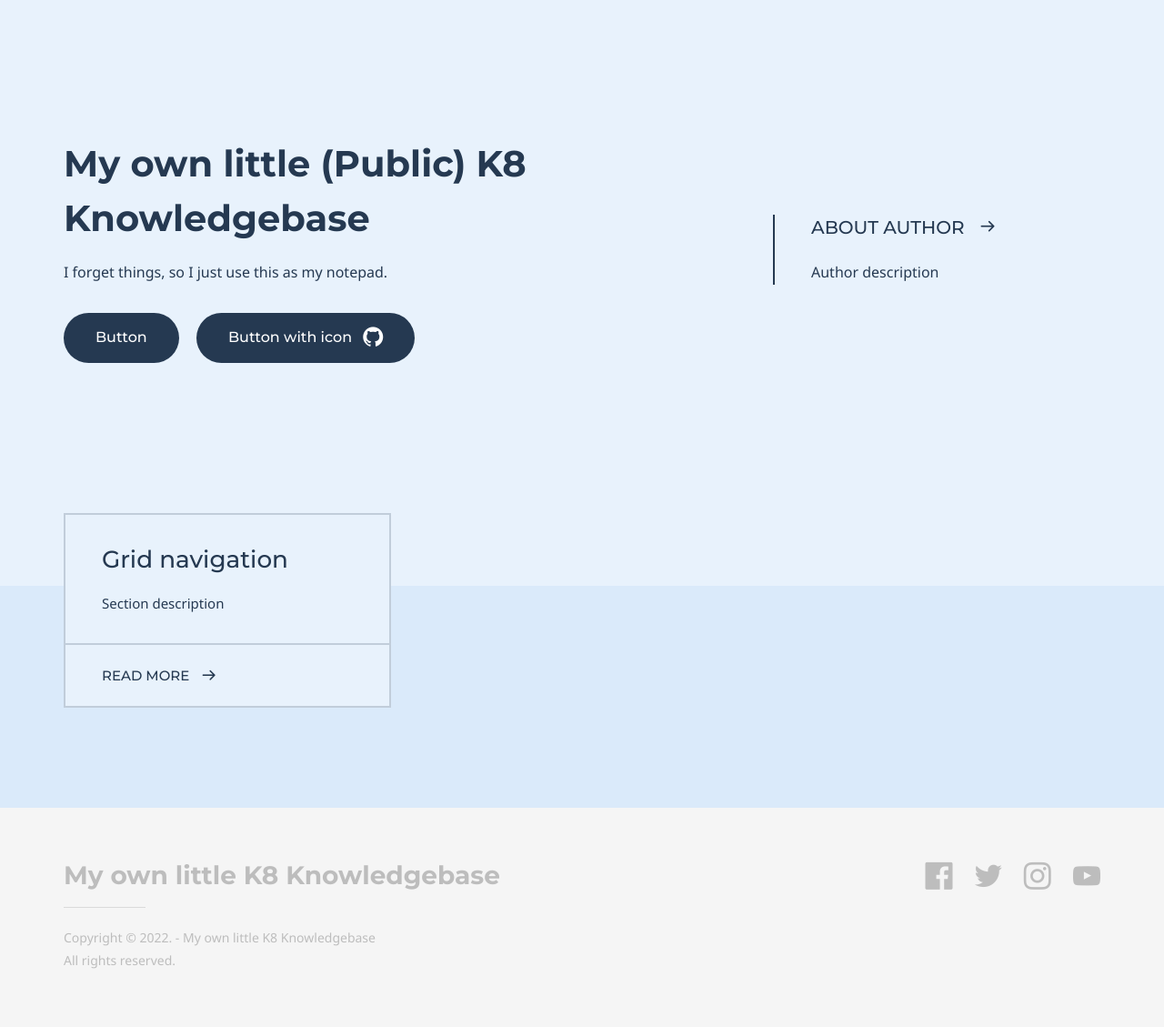
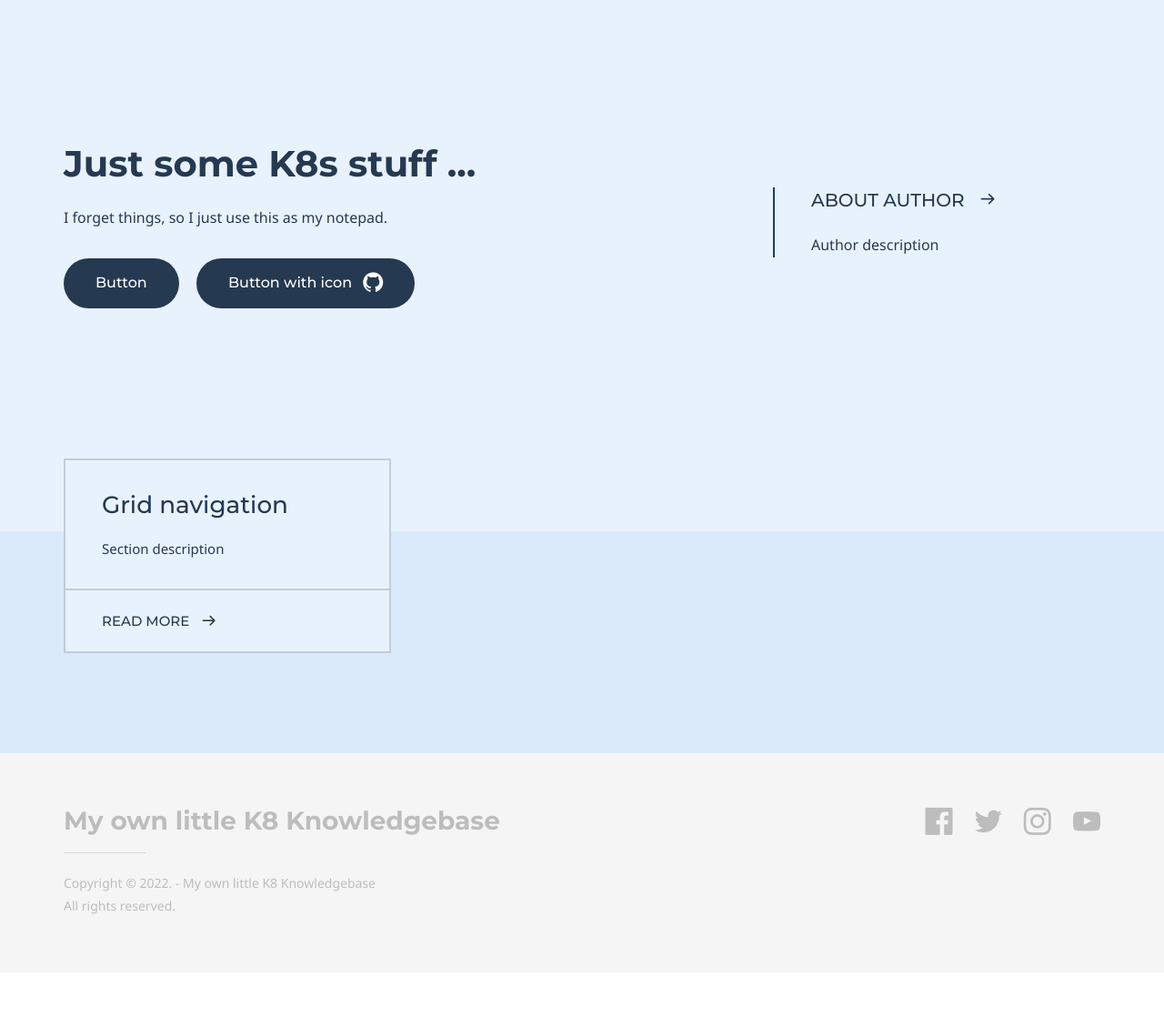
Before and after one commit to k8stuff/Some-K8-Stuff, a Jekyll site: the page built from index.md, in a window 1280 px wide. Shown: the whole page at 91% size. Built offline with Jekyll 4.4.1, drawn with Linux system fonts in a browser that asks for light colours; some web fonts are replaced; after the commit the page ends 1069 px from its top, so only the background shows below that; some of the changed lines change nothing that is shown.

Commit message:
Update index.md

```diff
--- a/index.md
+++ b/index.md
@@ -4,7 +4,7 @@ layout: homepage
 keywords:
 
 # Hero section
-title: My own little (Public) K8 Knowledgebase
+title: Just some K8s stuff ...
 description: I forget things, so I just use this as my notepad.
 buttons:
     - content: Button
@@ -28,4 +28,11 @@ grid_navigation:
       excerpt: Section description
       cta: Read more
       url: '#'
+
+# Grid navigation
+grid_navigation:
+    - title: Grid navigation
+      excerpt: Section description
+      cta: Read more
+      url: '#'
 ---
```
